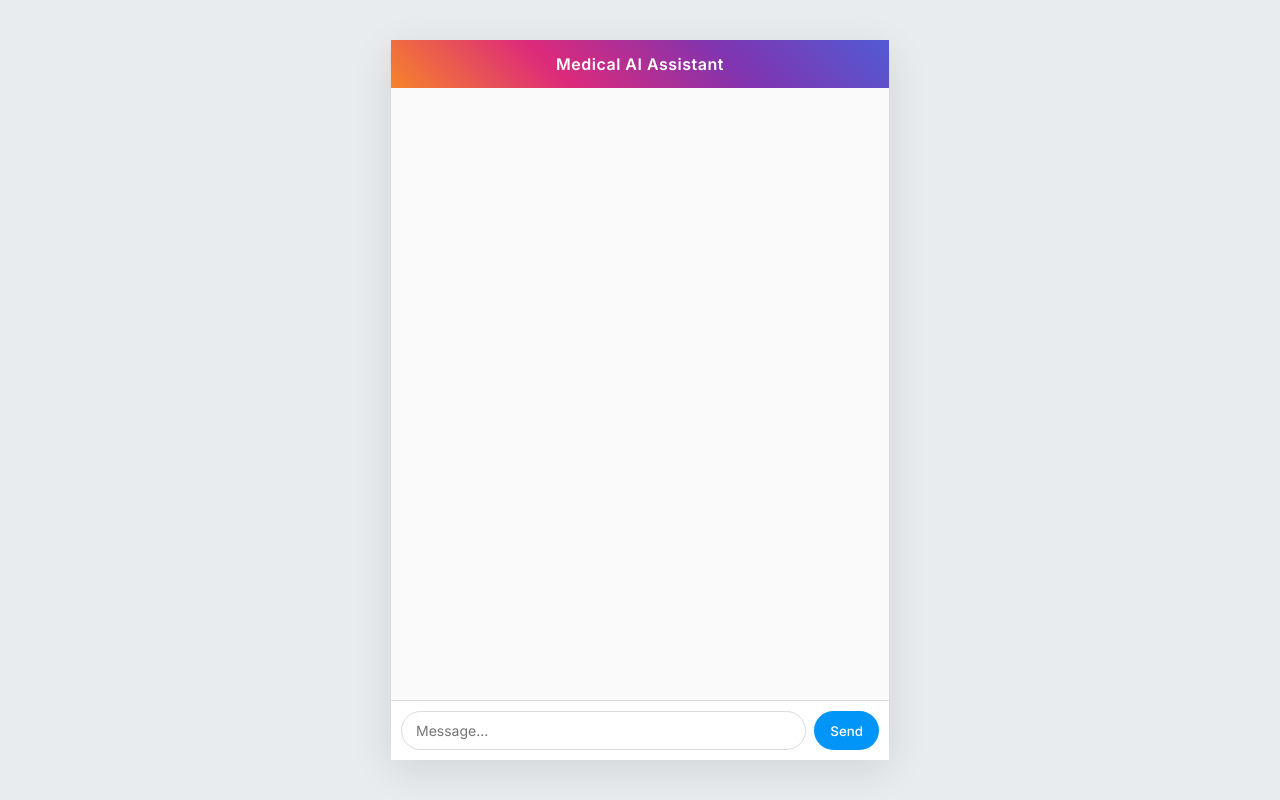
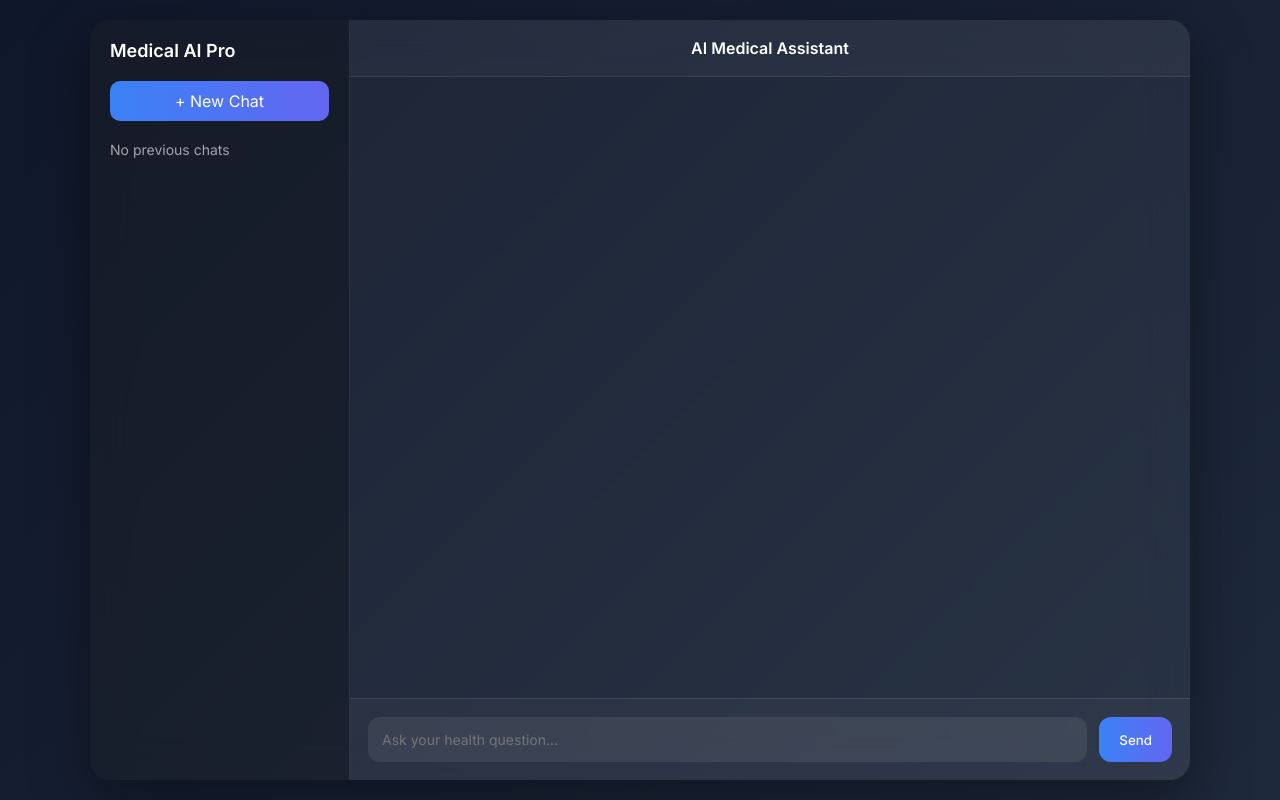
Before and after one commit to debadityabera/medical-ai-chatbot, a website: page public/index.html in a window 1280 px wide. Drawn offline with Linux system fonts and the light colour scheme.

Commit message:
Pro responsive UI

```diff
--- a/public/index.html
+++ b/public/index.html
@@ -3,7 +3,7 @@
 <head>
 <meta charset="UTF-8" />
 <meta name="viewport" content="width=device-width, initial-scale=1.0"/>
-<title>Medical AI</title>
+<title>Medical AI Pro</title>
 
 <link href="https://fonts.googleapis.com/css2?family=Inter:wght@400;500;600&display=swap" rel="stylesheet">
 
@@ -16,123 +16,163 @@
 }
 
 body {
-  background: #fafafa;
+  background: linear-gradient(135deg, #0f172a, #1e293b);
   height: 100vh;
   display: flex;
   justify-content: center;
   align-items: center;
+  color: white;
 }
 
-/* Phone Frame */
+/* Main Container */
 .app {
   width: 100%;
-  max-width: 500px;
-  height: 100vh;
-  background: white;
+  max-width: 1100px;
+  height: 95vh;
+  display: flex;
+  backdrop-filter: blur(20px);
+  background: rgba(255,255,255,0.05);
+  border-radius: 20px;
+  overflow: hidden;
+  box-shadow: 0 20px 60px rgba(0,0,0,0.4);
+}
+
+/* Sidebar */
+.sidebar {
+  width: 260px;
+  background: rgba(0,0,0,0.25);
+  padding: 20px;
   display: flex;
   flex-direction: column;
-  border-left: 1px solid #dbdbdb;
-  border-right: 1px solid #dbdbdb;
+  border-right: 1px solid rgba(255,255,255,0.1);
 }
 
-/* Header */
+.sidebar h2 {
+  font-size: 18px;
+  margin-bottom: 20px;
+  font-weight: 600;
+}
+
+.new-chat {
+  background: linear-gradient(90deg, #3b82f6, #6366f1);
+  padding: 10px;
+  border-radius: 10px;
+  text-align: center;
+  cursor: pointer;
+  transition: 0.3s;
+  margin-bottom: 20px;
+}
+
+.new-chat:hover {
+  opacity: 0.85;
+}
+
+.history {
+  flex: 1;
+  overflow-y: auto;
+  opacity: 0.6;
+  font-size: 14px;
+}
+
+/* Main Chat */
+.main {
+  flex: 1;
+  display: flex;
+  flex-direction: column;
+}
+
 .header {
-  padding: 14px;
+  padding: 18px;
   text-align: center;
   font-weight: 600;
-  font-size: 16px;
-  color: white;
-  background: linear-gradient(45deg, #f58529, #dd2a7b, #8134af, #515bd4);
-  letter-spacing: 0.5px;
+  border-bottom: 1px solid rgba(255,255,255,0.1);
+  background: rgba(255,255,255,0.03);
 }
 
 /* Chat Area */
 .chat-container {
   flex: 1;
+  padding: 25px;
   overflow-y: auto;
-  padding: 15px;
-  background: #fafafa;
+  display: flex;
+  flex-direction: column;
+  gap: 15px;
 }
 
 .message {
-  max-width: 75%;
-  padding: 10px 14px;
-  margin-bottom: 12px;
+  max-width: 70%;
+  padding: 14px 18px;
   border-radius: 18px;
+  line-height: 1.5;
   font-size: 14px;
-  line-height: 1.4;
   animation: fadeIn 0.2s ease-in-out;
 }
 
 .user {
-  background: #0095f6;
-  color: white;
-  margin-left: auto;
-  border-bottom-right-radius: 4px;
+  background: linear-gradient(90deg, #3b82f6, #6366f1);
+  align-self: flex-end;
+  border-bottom-right-radius: 6px;
 }
 
 .bot {
-  background: #e4e6eb;
-  color: #111;
-  border-bottom-left-radius: 4px;
+  background: rgba(255,255,255,0.08);
+  align-self: flex-start;
+  border-bottom-left-radius: 6px;
 }
 
 @keyframes fadeIn {
-  from { opacity: 0; transform: translateY(5px); }
-  to { opacity: 1; transform: translateY(0); }
+  from {opacity: 0; transform: translateY(6px);}
+  to {opacity: 1; transform: translateY(0);}
 }
 
 /* Input Area */
 .input-area {
+  padding: 18px;
+  border-top: 1px solid rgba(255,255,255,0.1);
   display: flex;
-  padding: 10px;
-  border-top: 1px solid #dbdbdb;
-  background: white;
+  gap: 12px;
+  background: rgba(255,255,255,0.03);
 }
 
 .input-area input {
   flex: 1;
-  border: 1px solid #dbdbdb;
-  border-radius: 20px;
-  padding: 10px 14px;
+  padding: 14px;
+  border-radius: 12px;
+  border: none;
   outline: none;
+  background: rgba(255,255,255,0.08);
+  color: white;
   font-size: 14px;
 }
 
 .input-area button {
-  margin-left: 8px;
-  background: #0095f6;
+  padding: 0 20px;
+  border-radius: 12px;
   border: none;
+  cursor: pointer;
+  background: linear-gradient(90deg, #3b82f6, #6366f1);
   color: white;
-  padding: 0 16px;
-  border-radius: 20px;
-  cursor: pointer;
   font-weight: 500;
-  transition: 0.2s;
+  transition: 0.3s;
 }
 
 .input-area button:hover {
-  background: #007ad9;
+  opacity: 0.85;
 }
 
-/* Scrollbar */
-.chat-container::-webkit-scrollbar {
-  width: 6px;
-}
-.chat-container::-webkit-scrollbar-thumb {
-  background: #ccc;
-  border-radius: 10px;
-}
+/* Mobile */
+@media (max-width: 900px) {
+  .sidebar {
+    display: none;
+  }
 
-/* Desktop Centering */
-@media (min-width: 768px) {
-  body {
-    background: #e9ecef;
+  .app {
+    height: 100vh;
+    border-radius: 0;
   }
-  .app {
-    height: 90vh;
-    border-radius: 15px;
-    box-shadow: 0 10px 40px rgba(0,0,0,0.1);
+
+  .message {
+    max-width: 85%;
   }
 }
 </style>
@@ -141,14 +181,24 @@ body {
 <body>
 
 <div class="app">
-  <div class="header">Medical AI Assistant</div>
 
-  <div class="chat-container" id="chat"></div>
+  <div class="sidebar">
+    <h2>Medical AI Pro</h2>
+    <div class="new-chat" onclick="newChat()">+ New Chat</div>
+    <div class="history">No previous chats</div>
+  </div>
 
-  <div class="input-area">
-    <input type="text" id="messageInput" placeholder="Message..." />
-    <button onclick="sendMessage()">Send</button>
+  <div class="main">
+    <div class="header">AI Medical Assistant</div>
+
+    <div class="chat-container" id="chat"></div>
+
+    <div class="input-area">
+      <input type="text" id="messageInput" placeholder="Ask your health question..." />
+      <button onclick="sendMessage()">Send</button>
+    </div>
   </div>
+
 </div>
 
 <script>
@@ -161,6 +211,10 @@ function addMessage(text, type) {
   msg.innerText = text;
   chat.appendChild(msg);
   chat.scrollTop = chat.scrollHeight;
+}
+
+function newChat() {
+  chat.innerHTML = "";
 }
 
 async function sendMessage() {
@@ -179,7 +233,7 @@ async function sendMessage() {
   try {
     const response = await fetch("/chat", {
       method: "POST",
-      headers: { "Content-Type": "application/json" },
+      headers: {"Content-Type": "application/json"},
       body: JSON.stringify({ message })
     });
 
@@ -194,9 +248,7 @@ async function sendMessage() {
 }
 
 input.addEventListener("keypress", function(e) {
-  if (e.key === "Enter") {
-    sendMessage();
-  }
+  if (e.key === "Enter") sendMessage();
 });
 </script>
 
```
